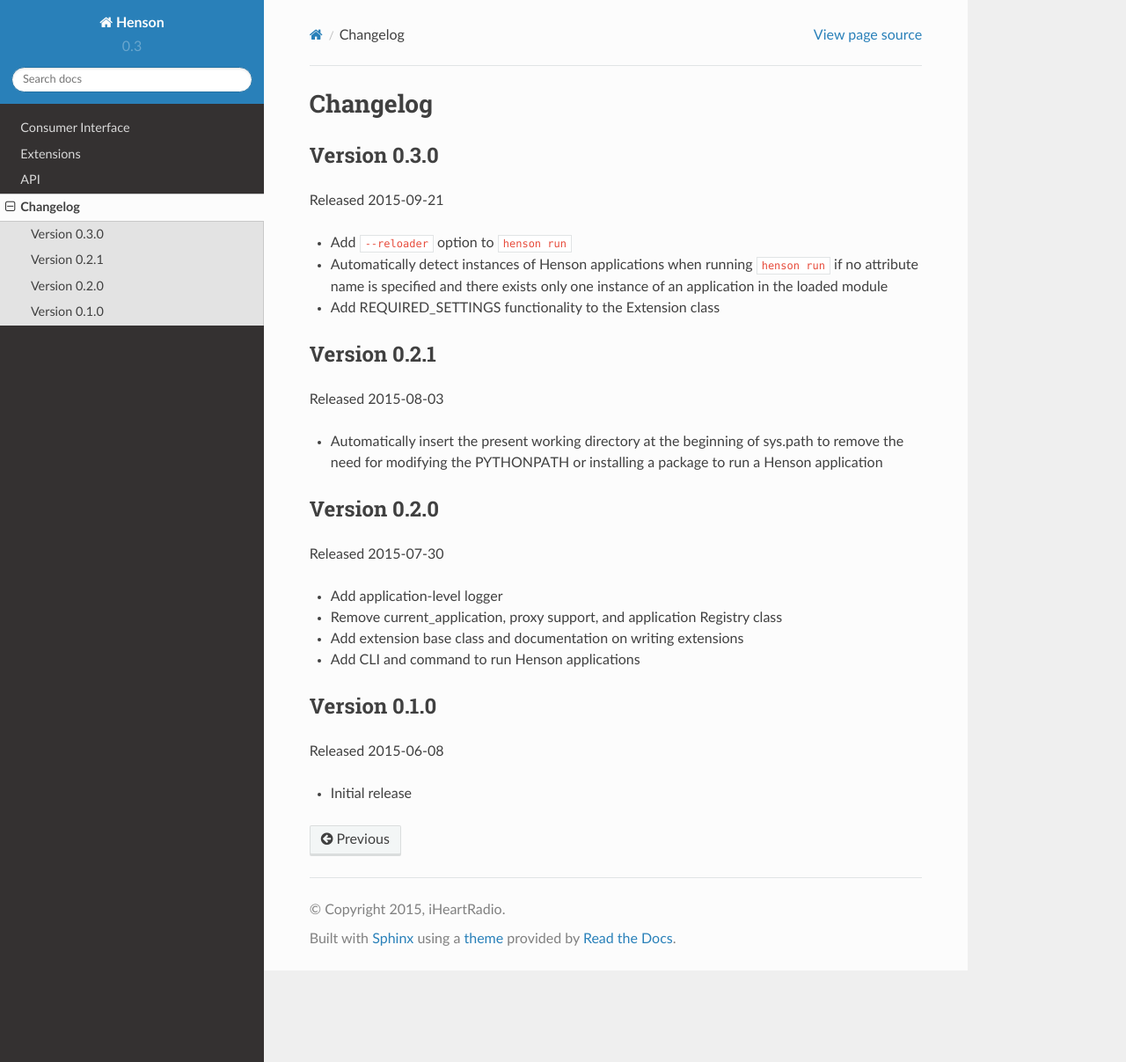
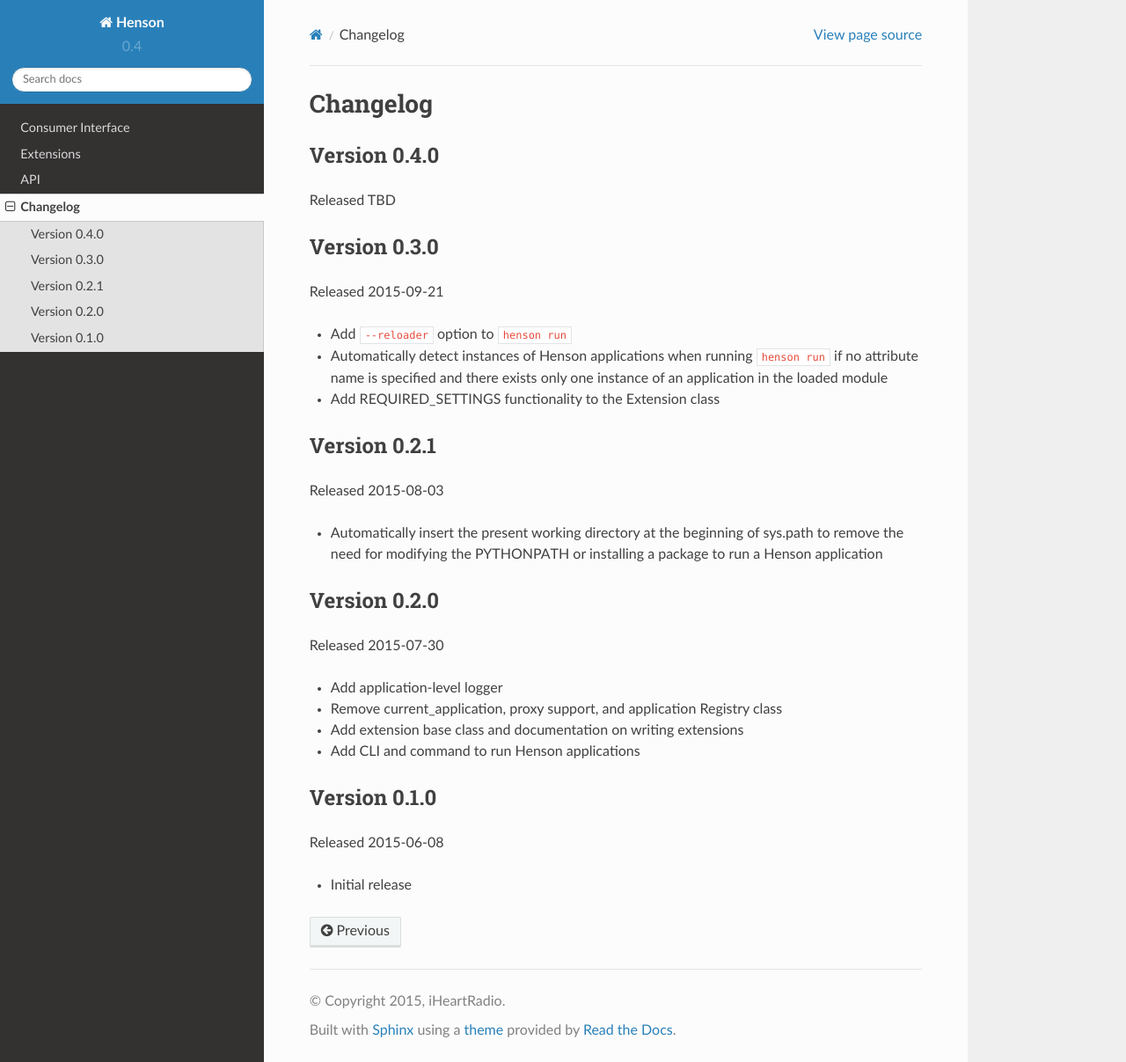
Before and after one commit to iheartradio/Henson, a Sphinx documentation site: the page built from docs/changes.rst, in a window 1280 px wide and 1207 px high. Shown: the whole window at 88% size. Built offline with Sphinx 7.4.7 and the Read the Docs theme 2.0.0, drawn with Linux system fonts in a browser that asks for light colours.

Commit message:
Bump version 0.4.0

```diff
--- a/docs/changes.rst
+++ b/docs/changes.rst
@@ -1,5 +1,10 @@
 Changelog
 =========
+
+Version 0.4.0
+-------------
+
+Released TBD
 
 Version 0.3.0
 -------------
--- a/docs/conf.py
+++ b/docs/conf.py
@@ -62,9 +62,9 @@ author = 'iHeartRadio'
 # built documents.
 #
 # The short X.Y version.
-version = '0.3'
+version = '0.4'
 # The full version, including alpha/beta/rc tags.
-release = '0.3.0'
+release = '0.4.0'
 
 # The language for content autogenerated by Sphinx. Refer to documentation
 # for a list of supported languages.
--- a/setup.py
+++ b/setup.py
@@ -2,7 +2,7 @@ from setuptools import find_packages, setup
 
 setup(
     name='Henson',
-    version='0.3.0',
+    version='0.4.0',
     packages=find_packages(exclude=['tests']),
     install_requires=[
         # TODO: determine minimum versions for requirements
```
